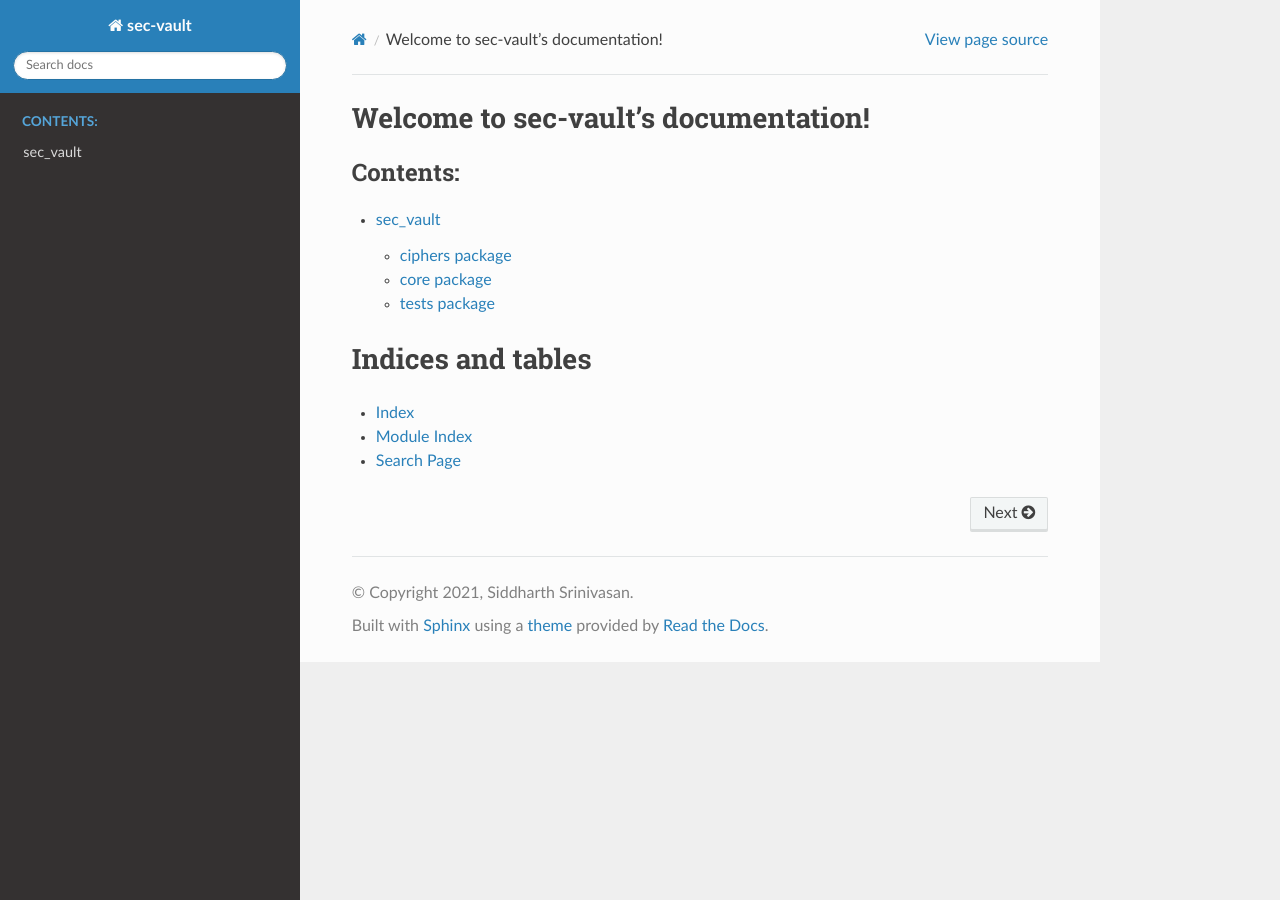
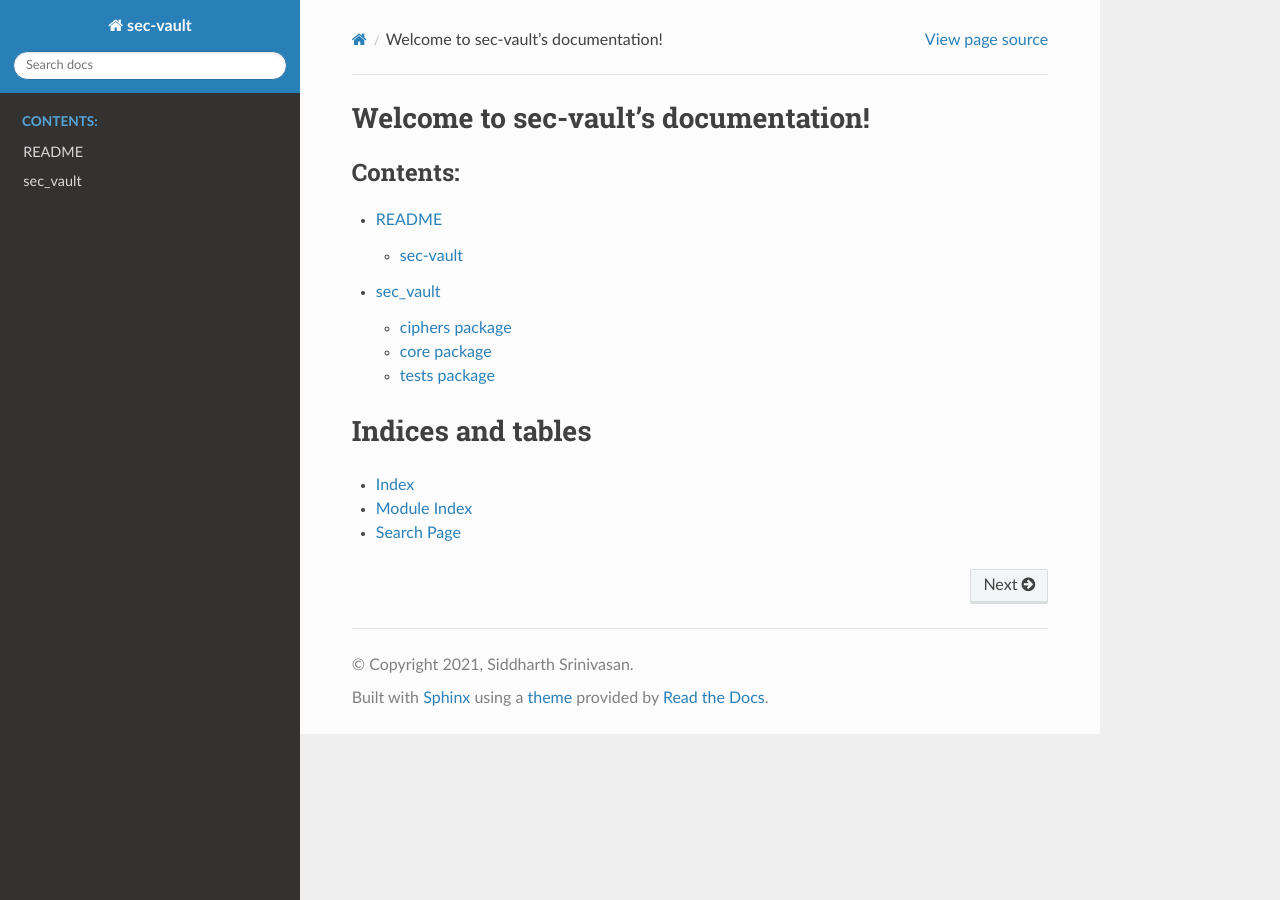
Before and after one commit to siddharths2710/sec-vault, a Sphinx documentation site: the page built from docs/sphinx/index.rst, in a window 1280 px wide. Built offline with Sphinx 7.4.7 and the Read the Docs theme 2.0.0, drawn with Linux system fonts in a browser that asks for light colours.

Commit message:
RTD: Added README to front-facing doc

```diff
--- a/docs/sphinx/conf.py
+++ b/docs/sphinx/conf.py
@@ -33,7 +33,8 @@ release = '0.1.0'
 extensions = [
         'sphinx.ext.autodoc',
         'sphinx.ext.viewcode',
-        'sphinx.ext.todo'
+        'sphinx.ext.todo',
+        'm2r2'
 ]
 
 # Add any paths that contain templates here, relative to this directory.
--- a/docs/sphinx/index.rst
+++ b/docs/sphinx/index.rst
@@ -10,6 +10,7 @@ Welcome to sec-vault's documentation!
    :maxdepth: 2
    :caption: Contents:
 
+   README <readme_link>
    modules
 
 Indices and tables
--- /dev/null
+++ b/docs/sphinx/readme_link.rst
@@ -0,0 +1,5 @@
+-----------
+Readme File
+-----------
+
+.. mdinclude:: ../../README.md
```
Also changed, not shown: 1 other file.
